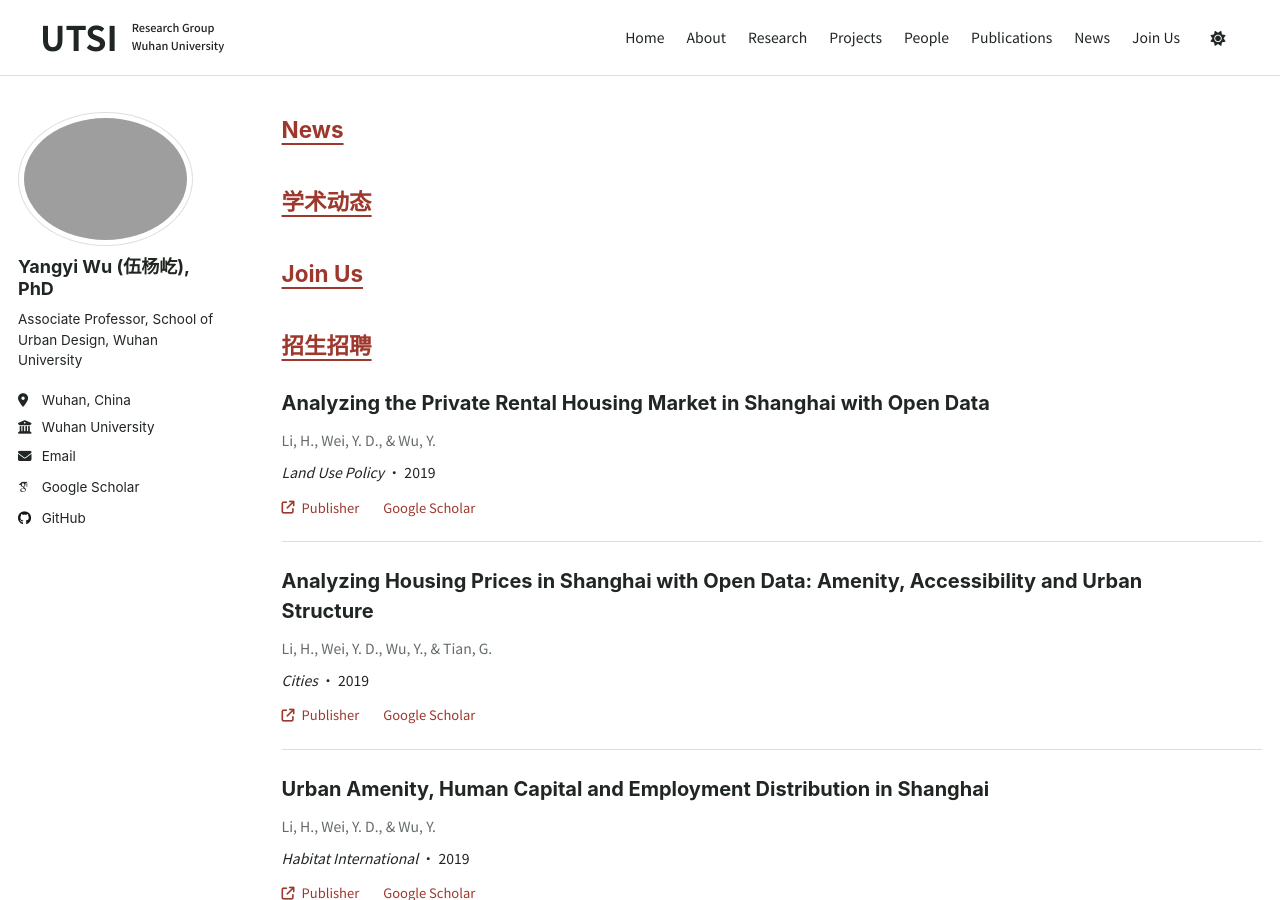
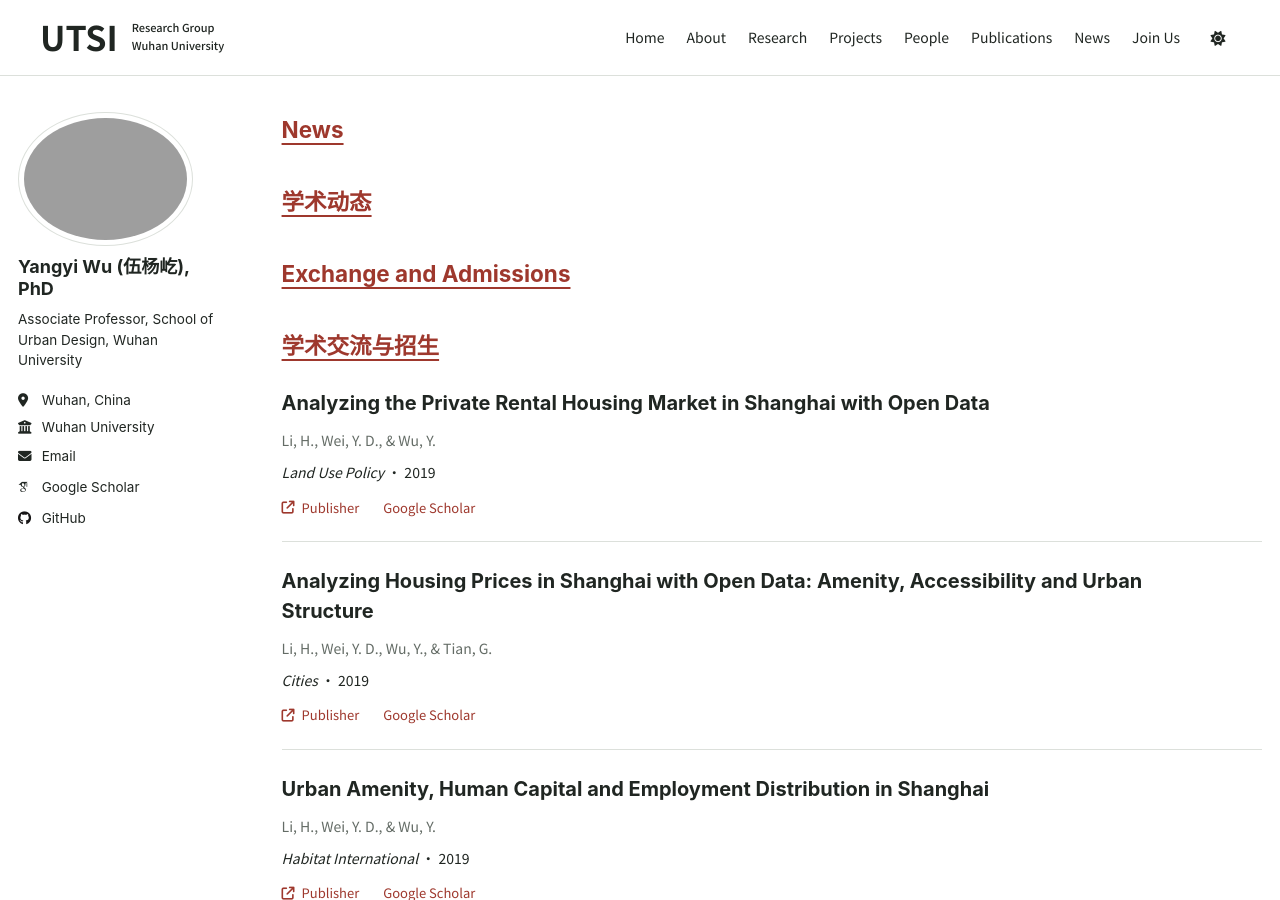
Before and after one commit to Yangyi-Wu/Yangyi-Wu.github.io, a Jekyll site: the page built from _pages/sitemap.md, in a window 1280 px wide and 900 px high, scrolled down 2211 px. Built offline with Jekyll 4.4.1, drawn with Linux system fonts in a browser that asks for light colours; some web fonts are replaced; some of the changed lines change nothing that is shown.

Commit message:
招生页改名学术交流与招生，更新 2027 招生表述，新增科研助理与学术交流文案

```diff
--- a/_data/group.yml
+++ b/_data/group.yml
@@ -3,7 +3,7 @@
   projects: {en: Research Projects, zh: 科研项目}
   people: {en: People, zh: 团队成员}
   news: {en: News, zh: 学术动态}
-  join: {en: Join Us, zh: 招生招聘}
+  join: {en: Exchange and Admissions, zh: 学术交流与招生}
 source: https://sud.whu.edu.cn/info/1611/49111.htm
 source_checked: '2026-09-25'
 en:
@@ -38,6 +38,12 @@
   contact: Please email Yangyi Wu with your academic background, research interests and a question you would like to explore. A CV and an example of relevant work are helpful. Admissions follow the university’s official procedures.
   recruitment_title: Admissions
   recruitment_note: Programs, places and application arrangements follow Wuhan University’s annual admissions announcements.
+  assistant_title: Research assistants
+  assistant: >-
+    Undergraduate and master’s students interested in the group’s research are welcome to join ongoing work as research assistants; please get in touch by email.
+  exchange_title: Academic exchange
+  exchange: >-
+    Visiting students and scholars are welcome to spend time with the group, and colleagues interested in collaboration are welcome to get in touch by email.
   news_intro: Publications and academic activities involving Yangyi Wu and collaborators.
 zh:
   name: 城市转型与空间不平等
@@ -71,6 +77,12 @@
   contact: 请通过邮件介绍你的学习背景、研究兴趣，以及想深入探讨的问题，可以附上简历和相关研究成果。正式申请请按学校招生程序办理。
   recruitment_title: 招生安排
   recruitment_note: 招生专业、名额与申请安排，以武汉大学当年度招生通知为准。
+  assistant_title: 科研助理
+  assistant: >-
+    长期欢迎对课题组研究方向感兴趣的本科生、硕士生以科研助理身份参与研究，有意者请邮件联系。
+  exchange_title: 学术交流
+  exchange: >-
+    欢迎访问学生、访问学者来组交流，也欢迎有意开展合作研究的同行邮件联系。
   news_intro: 伍杨屹及合作者的论文发表与学术活动。
 research_values:
   - word: Understand
@@ -131,8 +143,8 @@
     title_en: 'Comparative Regional Inequality Dynamics: Multiscalar and Multinational Perspectives'
 admissions:
   - year: '2027'
-    zh: 规划专业硕士研究生、设计专硕。
-    en: Master’s students in Planning and professional Master’s students in Design.
+    zh: 硕士研究生，招生专业：设计学、城乡规划学。
+    en: Master’s students in Design and in Urban and Rural Planning.
   - year: '2028'
     zh: 预计开始招收博士研究生。
     en: PhD recruitment expected to begin.
```
